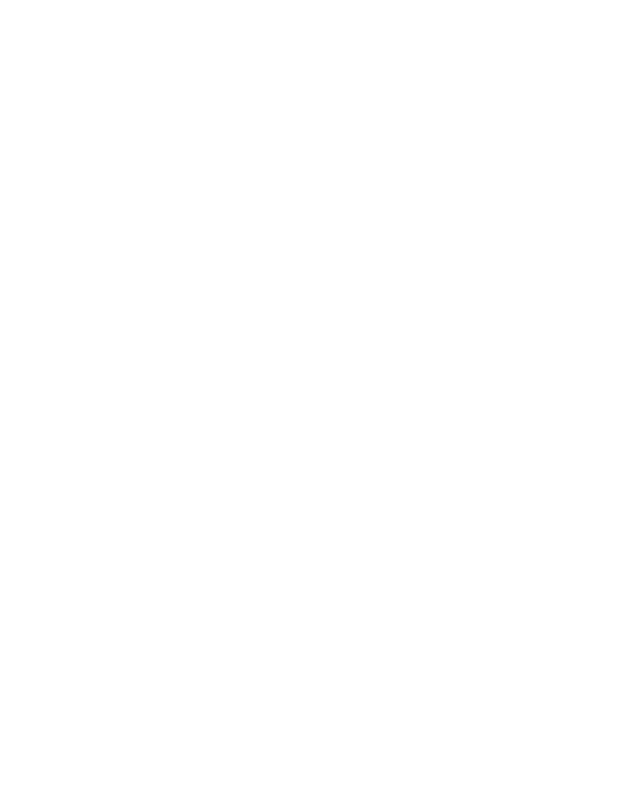
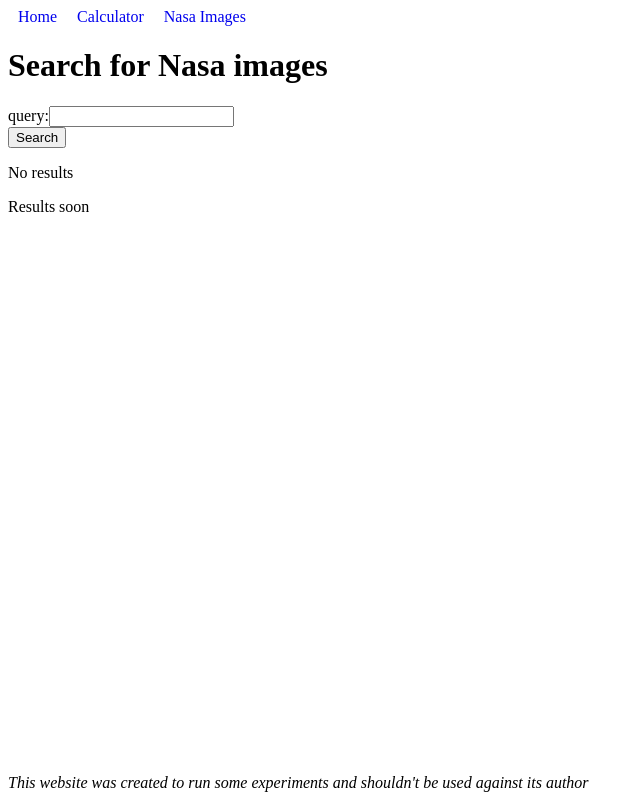
Before and after one commit to gattazr/jest, a React (Create React App) app: page /nasa-images in a window 1280 px wide. Shown: the whole page, without its empty margins (0-644 px from the left). Built offline with nearby package versions, Linux system fonts and the light colour scheme.

Commit message:
Update the main App component
A header a footer were created

```diff
--- a/public/index.html
+++ b/public/index.html
@@ -25,6 +25,17 @@
       Learn how to configure a non-root public URL by running `npm run build`.
     -->
     <title>React App</title>
+    <style>
+      html {
+          height: 100%;
+      }
+      body {
+          height: 100%;
+      }
+      #root {
+          height: 100%;
+      }
+    </style>
   </head>
   <body>
     <noscript>You need to enable JavaScript to run this app.</noscript>
--- a/src/App.tsx
+++ b/src/App.tsx
@@ -1,15 +1,51 @@
+/** @jsxRuntime classic */
+/** @jsx jsx */
+import { jsx } from '@emotion/react';
+import styled from '@emotion/styled';
 import { BrowserRouter as Router, Switch, Route } from 'react-router-dom';
 
+import Header from 'components/parts/Header';
+import Footer from 'components/parts/Footer';
 import Home from 'pages/Home';
+import Calculator from 'pages/Calculator';
+import NasaImages from 'pages/NasaImages';
 
 function App() {
+  const StickyTop = styled.header({
+    'width': '100%',
+    'flexShrink': 0,
+  });
+
+  const StickyBot = styled.footer({
+    'width': '100%',
+    'flexShrink': 0,
+    'verticalAlign': 'center',
+  });
+
+  const Container = styled.main({
+    'flexGrow': 1
+  });
+
   return (
-    <div className="app">
-      <Router>
-        <Switch>
-          <Route exact component={Home} path="/"/>
-        </Switch>
-      </Router>
+    <div className="app"
+         css={{'minHeight': '100%',
+               'display': 'flex',
+               'flexDirection': 'column'}}>
+      <StickyTop>
+        <Header />
+      </StickyTop>
+      <Container>
+        <Router>
+          <Switch>
+            <Route exact component={Home} path="/"/>
+            <Route exact component={Calculator} path="/calculator"/>
+            <Route exact component={NasaImages} path="/nasa-images"/>
+          </Switch>
+        </Router>
+      </Container>
+      <StickyBot>
+        <Footer />
+      </StickyBot>
     </div>
   );
 }
--- /dev/null
+++ b/src/components/parts/Footer.tsx
@@ -0,0 +1,16 @@
+import styled from '@emotion/styled';
+
+function Footer() {
+  const Quote = styled.p({
+    'fontStyle': 'italic'
+  })
+  return (
+    <div className="footer">
+      <Quote>
+        This website was created to run some experiments and shouldn't be used against its author
+      </Quote>
+    </div>
+  );
+}
+
+export default Footer;
--- /dev/null
+++ b/src/components/parts/Header.tsx
@@ -0,0 +1,18 @@
+import styled from '@emotion/styled';
+
+const Link = styled.a({
+  'textDecoration': 'none',
+  padding: '10px'
+});
+
+function Header() {
+  return (
+    <div className="header">
+      <Link href="/">Home</Link>
+      <Link href="/calculator">Calculator</Link>
+      <Link href="/nasa-images">Nasa Images</Link>
+    </div>
+  );
+}
+
+export default Header;
```
